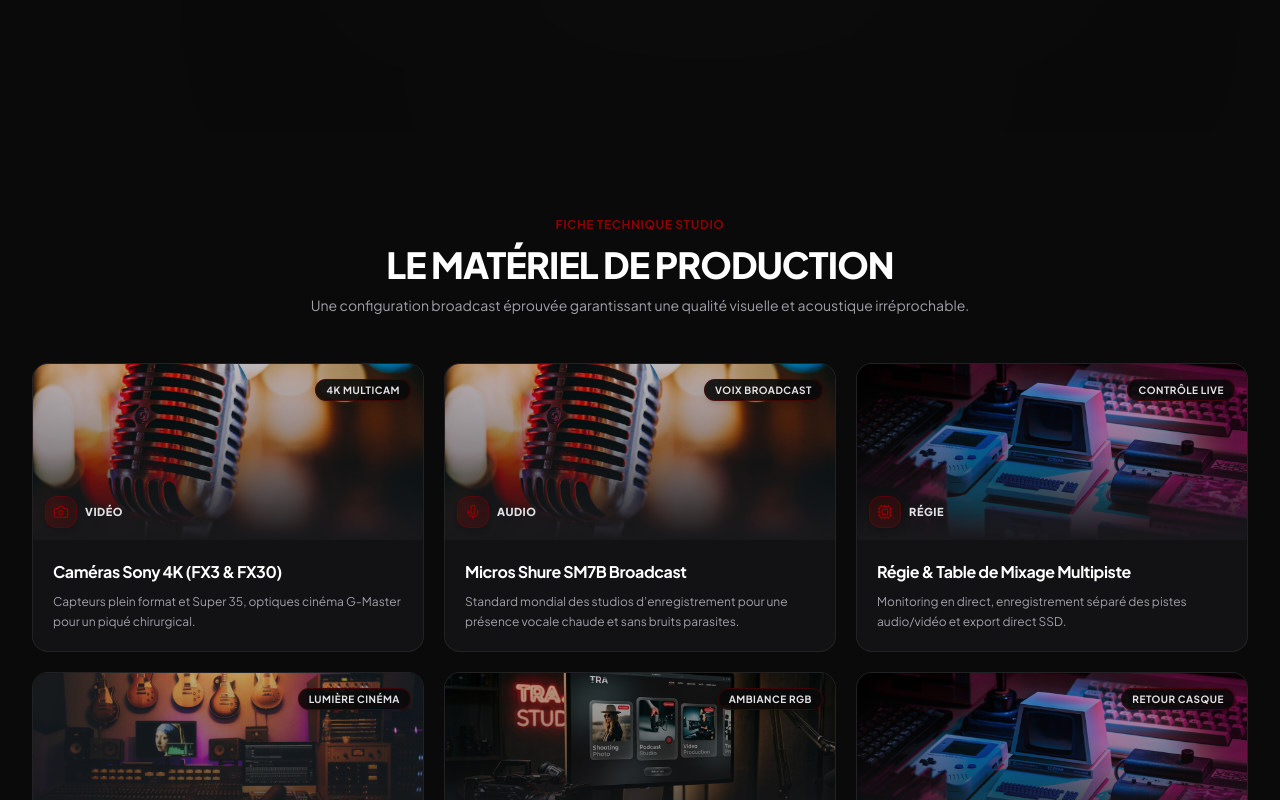
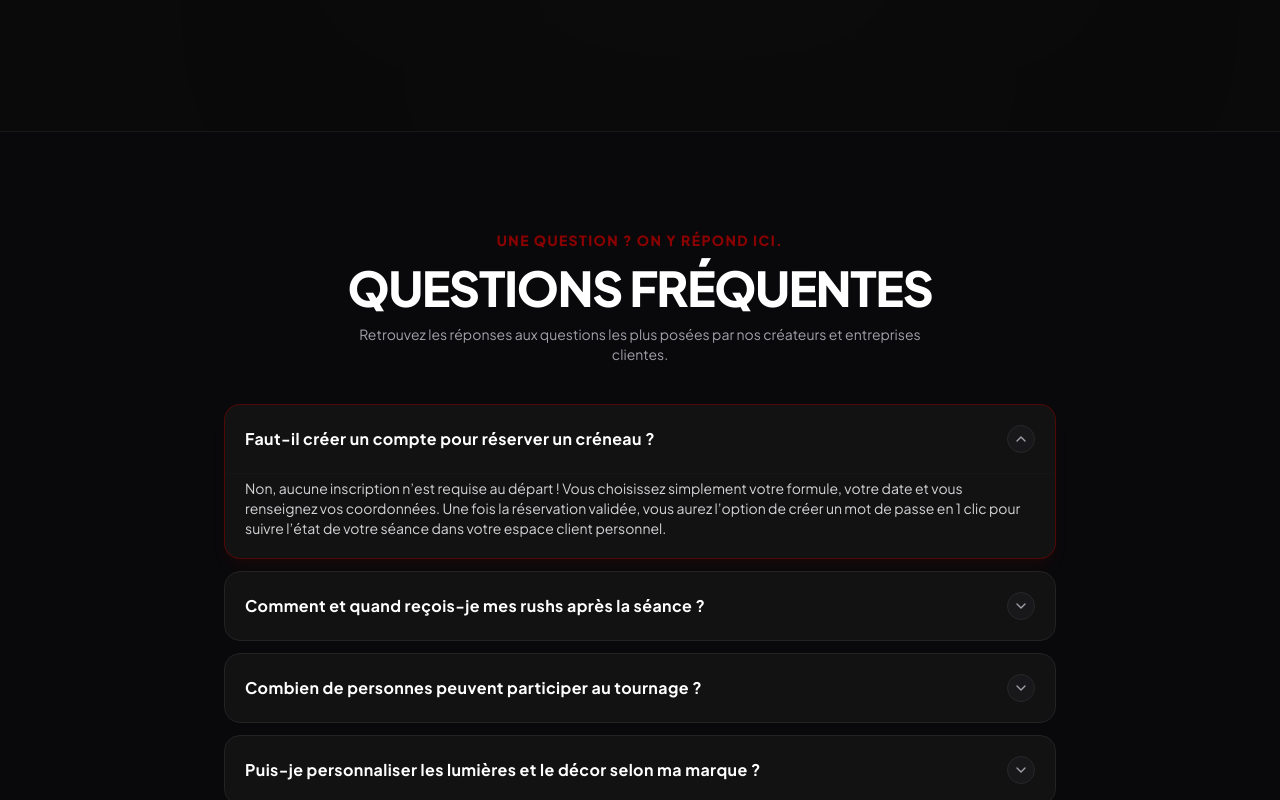
Before and after one commit to ntajemouti/TRA--STUDIO, a React (Vite) app: page / in a window 1280 px wide. Shown: the part 6500-7300 px from the top of the page. Built offline with nearby package versions, Linux system fonts and the light colour scheme.

Commit message:
refactor: remove 'Le matériel de production' (EquipmentSection) from website

```diff
--- a/src/App.tsx
+++ b/src/App.tsx
@@ -10,7 +10,6 @@ import { Step2Package } from './components/client/Step2Package';
 import { ClientReelsSection } from './components/showcase/ClientReelsSection';
 import { InstagramSection } from './components/showcase/InstagramSection';
 import { ExperienceSection } from './components/showcase/ExperienceSection';
-import { EquipmentSection } from './components/showcase/EquipmentSection';
 import { FaqSection } from './components/showcase/FaqSection';
 import { LocationSection } from './components/showcase/LocationSection';
 import { StudioBookingModal } from './components/client/StudioBookingModal';
@@ -100,12 +99,7 @@ export function App() {
             </div>
           </div>
 
-          {/* 9. Technical Equipment Showcase */}
-          <div id="equipment" className="scroll-mt-20">
-            <EquipmentSection />
-          </div>
-
-          {/* 10. Frequently Asked Questions */}
+          {/* 9. Frequently Asked Questions */}
           <div id="faq" className="scroll-mt-20">
             <FaqSection />
           </div>
```
